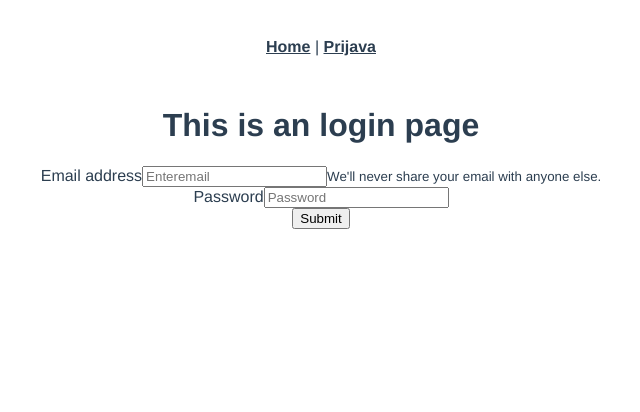
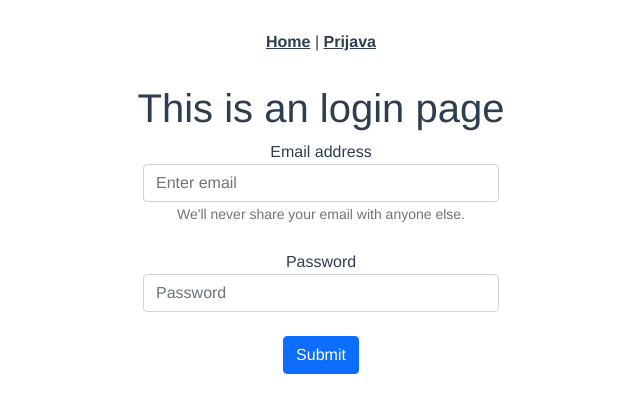
Before and after one commit to LukaAbramovic/MemoryGallery, a Vue app: page /login in a window 1280 px wide. Shown: the top 412 px of the page, without its empty margins (319-959 px from the left). Built offline with nearby package versions, Linux system fonts and the light colour scheme.

Commit message:
commit on master

```diff
--- a/public/index.html
+++ b/public/index.html
@@ -6,6 +6,7 @@
     <meta name="viewport" content="width=device-width,initial-scale=1.0">
     <link rel="icon" href="<%= BASE_URL %>favicon.ico">
     <title><%= htmlWebpackPlugin.options.title %></title>
+    <link href="https://cdn.jsdelivr.net/npm/bootstrap@5.0.0-beta1/dist/css/bootstrap.min.css" rel="stylesheet" integrity="sha384-giJF6kkoqNQ00vy+HMDP7azOuL0xtbfIcaT9wjKHr8RbDVddVHyTfAAsrekwKmP1" crossorigin="anonymous">
   </head>
   <body>
     <noscript>
--- a/src/views/Login.vue
+++ b/src/views/Login.vue
@@ -8,18 +8,14 @@
  <form>
  <div class="form-group">
  <label for="exampleInputEmail1">Email address</label>
- <input type="email" class="form-control"
-id="exampleInputEmail1" aria-describedby="emailHelp" placeholder="Enter
-email" />
- <small id="emailHelp" class="form-text text-muted" >We'll
-never share your email with anyone else.</small>
- </div>
+ <input type="email" class="form-control" id="exampleInputEmail1" aria-describedby="emailHelp" placeholder="Enter email" />
+ <small id="emailHelp" class="form-text text-muted" >We'll never share your email with anyone else.</small>
+ </div></br>
  <div class="form-group">
  <label for="exampleInputPassword1">Password</label>
- <input type="password" class="form-control"
-id="exampleInputPassword1" placeholder="Password" />
+ <input type="password" class="form-control" id="exampleInputPassword1" placeholder="Password" />
  </div>
- <button type="submit" class="btn btn-primary">Submit</button>
+ </br><button type="submit" class="btn btn-primary">Submit</button>
  </form>
  </div>
  <div class="col-sm"></div>
```
